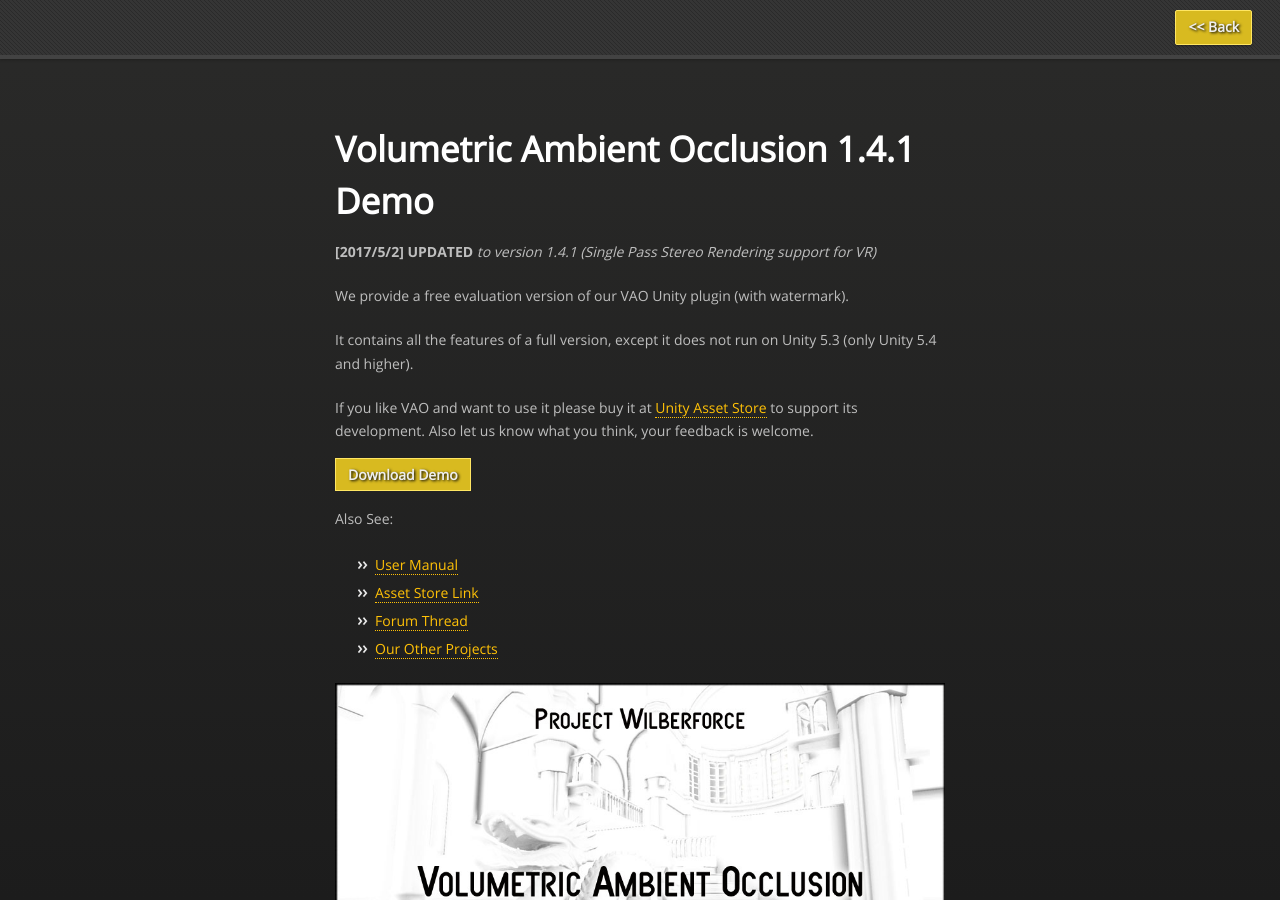
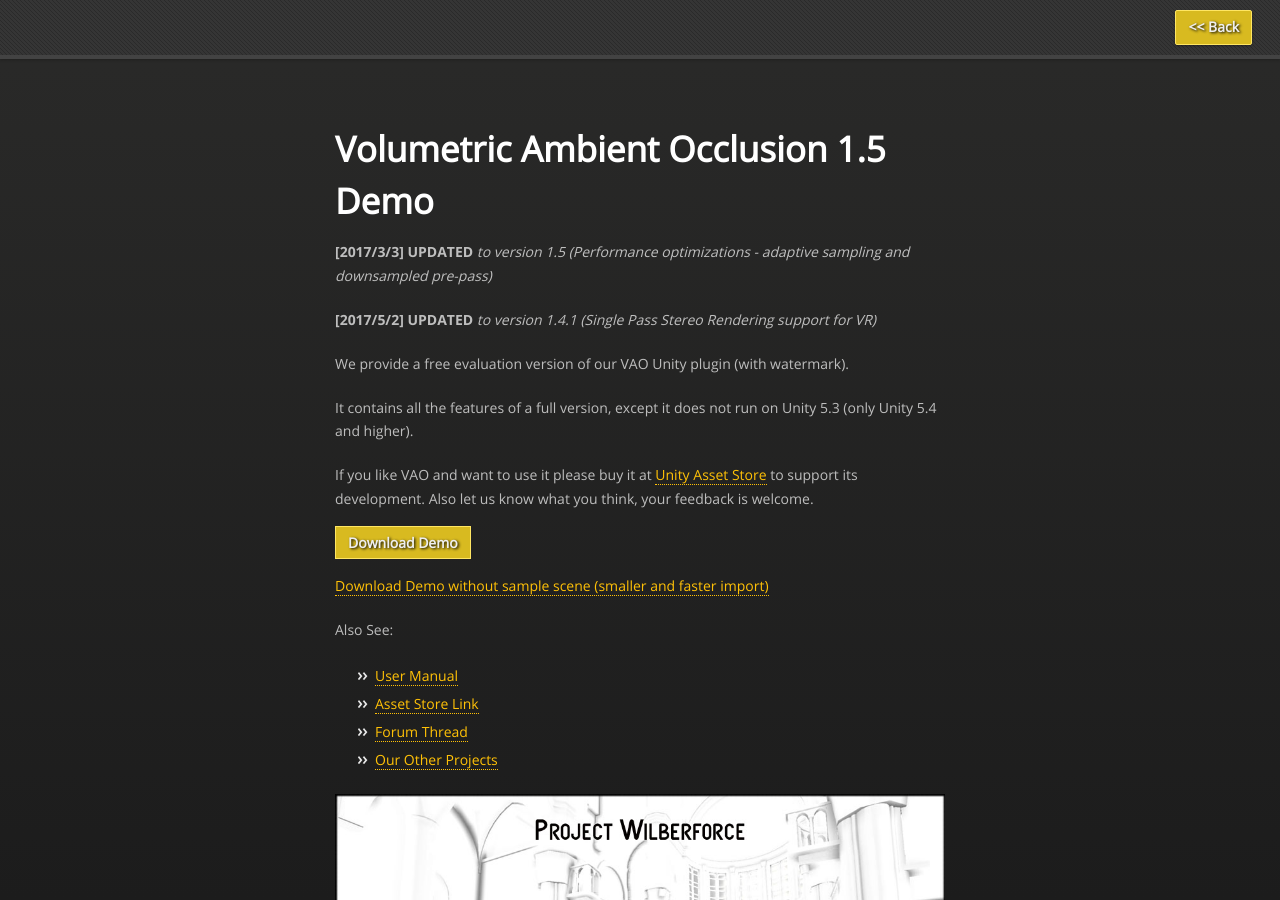
Before and after one commit to projectwilberforce/projectwilberforce.github.io, a Jekyll site: the page built from vaodemo/index.md, in a window 1280 px wide and 900 px high. Built offline with Jekyll 4.4.1, drawn with Linux system fonts in a browser that asks for light colours; nearby versions of some CDN libraries.

Commit message:
Demo update to v1.5

```diff
--- a/vaodemo/index.md
+++ b/vaodemo/index.md
@@ -3,7 +3,9 @@ layout: vaodemo
 title: VAO Unity plugin Demo
 ---
 
-# Volumetric Ambient Occlusion 1.4.1 Demo
+# Volumetric Ambient Occlusion 1.5 Demo
+
+**[2017/3/3] UPDATED** *to version 1.5 (Performance optimizations - adaptive sampling and downsampled pre-pass)*
 
 **[2017/5/2] UPDATED** *to version 1.4.1 (Single Pass Stereo Rendering support for VR)*
 
@@ -13,7 +15,9 @@ It contains all the features of a full version, except it does not run on Unity
 
 If you like VAO and want to use it please buy it at [Unity Asset Store](http://u3d.as/xzs) to support its development. Also let us know what you think, your feedback is welcome.
 
-<a href="https://projectwilberforce.github.io/vaodemo/VolumetricAmbientOcclusion_1_4_1_Demo.zip" class="downloadbtn">Download Demo</a>
+<a href="https://projectwilberforce.github.io/vaodemo/VolumetricAmbientOcclusion_1_5_Demo.zip" class="downloadbtn">Download Demo</a>
+
+<a href="https://projectwilberforce.github.io/vaodemo/VolumetricAmbientOcclusion_1_5_Demo_Small.zip">Download Demo without sample scene (smaller and faster import)</a>
 
 Also See:
 
```
Also changed, not shown: 2 other files.
